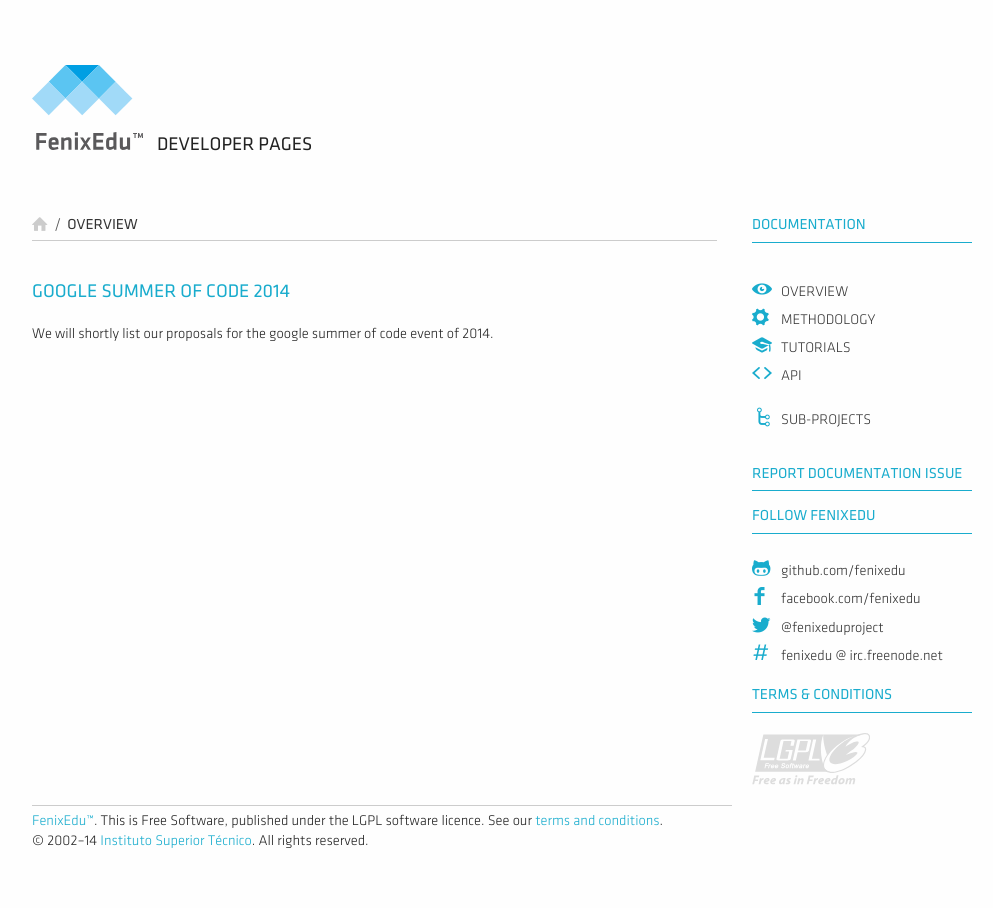
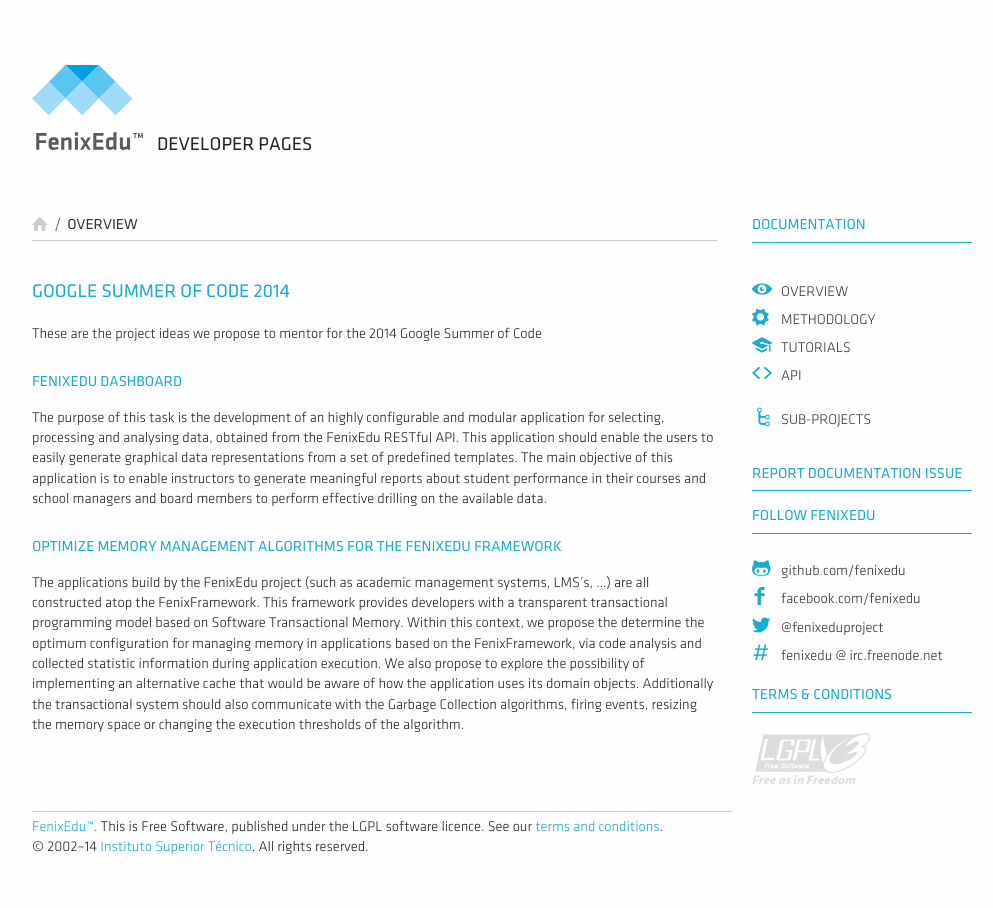
Before and after one commit to FenixEdu/fenixedu.github.io, a Jekyll site: the page built from dev/google-summer-of-code/index.md, in a window 1280 px wide. Shown: the whole page, without its empty margins (128-1121 px from the left). Built offline with Jekyll 4.4.1, drawn with Linux system fonts in a browser that asks for light colours; nearby versions of some CDN libraries; Markdown is read by kramdown in place of the engine named in the settings.

Commit message:
Update index.md

```diff
--- a/dev/google-summer-of-code/index.md
+++ b/dev/google-summer-of-code/index.md
@@ -6,4 +6,14 @@ root: "../"
 
 ## Google Summer Of Code 2014
 
-We will shortly list our proposals for the google summer of code event of 2014.
+These are the project ideas we propose to mentor for the 2014 Google Summer of Code
+
+
+### FenixEdu Dashboard
+
+The purpose of this task is the development of an highly configurable and modular application for selecting, processing and analysing data, obtained from the FenixEdu RESTful API. This application should enable the users to easily generate graphical data representations from a set of predefined templates. The main objective of this application is to enable instructors to generate meaningful reports about student performance in their courses and school managers and board members to perform effective drilling on the available data.
+
+
+### Optimize Memory Management Algorithms for the FenixEdu Framework
+
+The applications build by the FenixEdu project (such as academic management systems, LMS's, ...) are all constructed atop the FenixFramework. This framework provides developers with a transparent transactional programming model based on Software Transactional Memory. Within this context, we propose the determine the optimum configuration for managing memory in applications based on the FenixFramework, via code analysis and collected statistic information during application execution. We also propose to explore the possibility of implementing an alternative cache that would be aware of how the application uses its domain objects. Additionally the transactional system should also communicate with the Garbage Collection algorithms, firing events, resizing the memory space or changing the execution thresholds of the algorithm.
```
